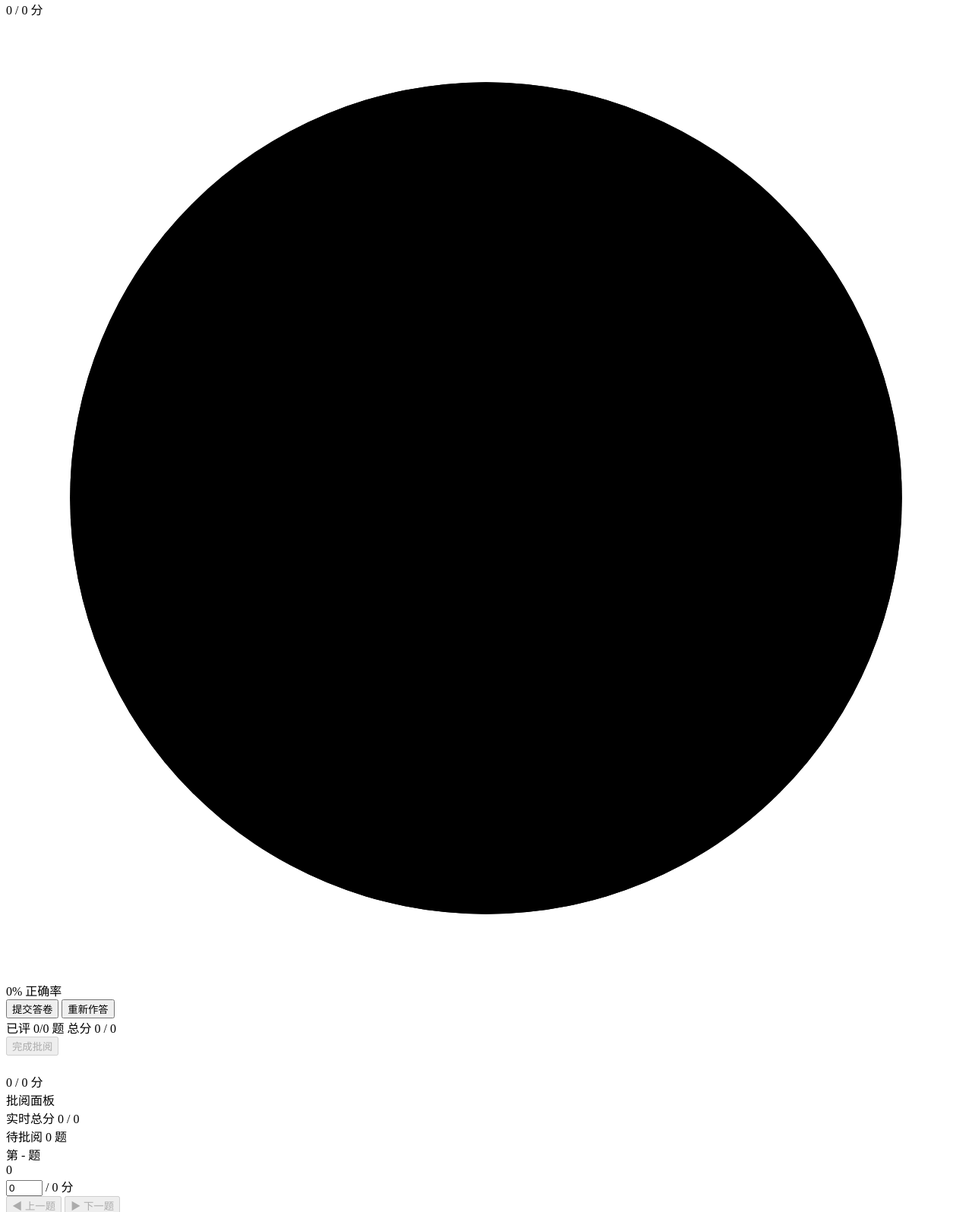
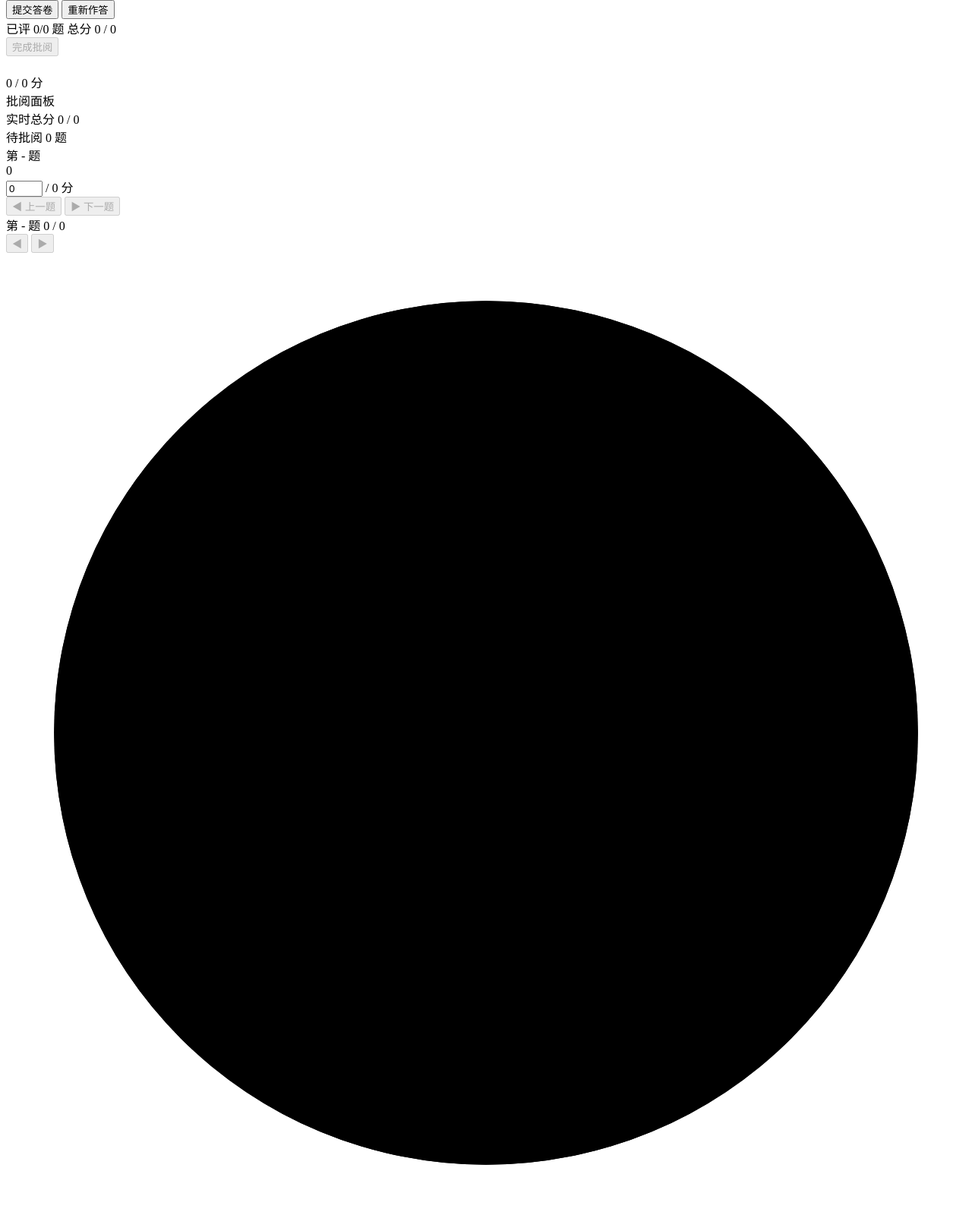
Before and after one commit to rayvin-lanjunwen/examgen, a Python web app: template src/examgen/templates/default/exam.html in a window 1280 px wide. Shown: the part 147-1743 px from the top of the page at 76% size. Run offline with Jinja, Linux system fonts and the light colour scheme; the template is opened without the code that fills it, so the values that code supplies are empty; some libraries are stand-ins or nearby versions.

Commit message:
fix: 完全删除成绩面板(score-area)，仅保留导航栏+题卡正确答案解析

```diff
--- a/src/examgen/templates/default/exam.html
+++ b/src/examgen/templates/default/exam.html
@@ -68,30 +68,6 @@
 
         <!-- 题目列表 -->
         <div id="questions-container"></div>
-
-        <!-- 得分区域 -->
-        <div id="score-area" class="score-area hidden">
-          <div class="score-total" id="score-display">0 / 0 分</div>
-          <div id="pass-status"></div>
-          <div class="score-ring-container">
-            <svg class="score-ring" viewBox="0 0 120 120">
-              <defs>
-                <linearGradient id="ringGrad" x1="0%" y1="0%" x2="100%" y2="0%">
-                  <stop offset="0%" stop-color="#6366f1"/>
-                  <stop offset="100%" stop-color="#a855f7"/>
-                </linearGradient>
-              </defs>
-              <circle class="ring-bg" cx="60" cy="60" r="52"></circle>
-              <circle class="ring-fill" id="ringFill" cx="60" cy="60" r="52" stroke-dasharray="0 327"></circle>
-            </svg>
-            <div class="score-ring-text">
-              <span class="ring-percent" id="ringPercent">0%</span>
-              <span class="ring-label">正确率</span>
-            </div>
-          </div>
-          <div class="score-type-summary hidden" id="scoreTypeSummary"></div>
-          <div class="review-list" id="reviewList"></div>
-        </div>
 
         <!-- 操作按钮 -->
         <div class="exam-actions">
```
Also changed, not shown: src/examgen/templates/default/assets/js/05_scoring.js (+1 -24 lines), src/examgen/templates/default/assets/js/08_grading.js (+0 -33 lines).
